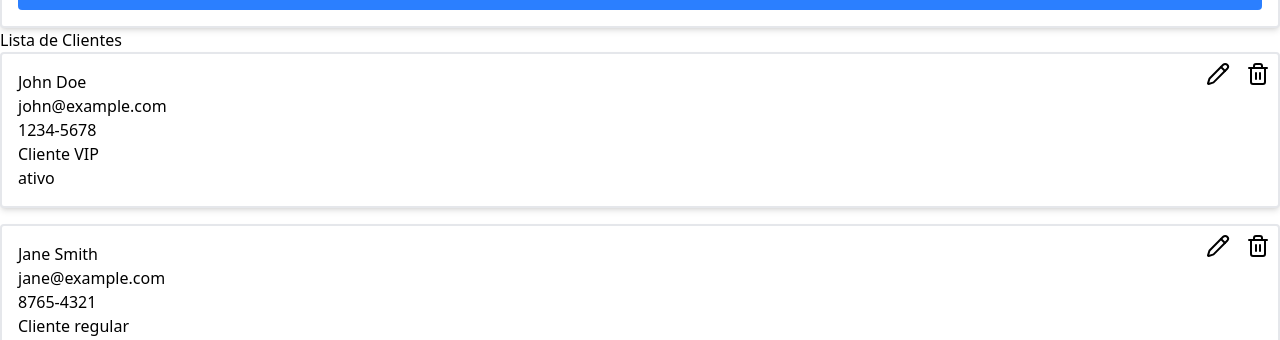
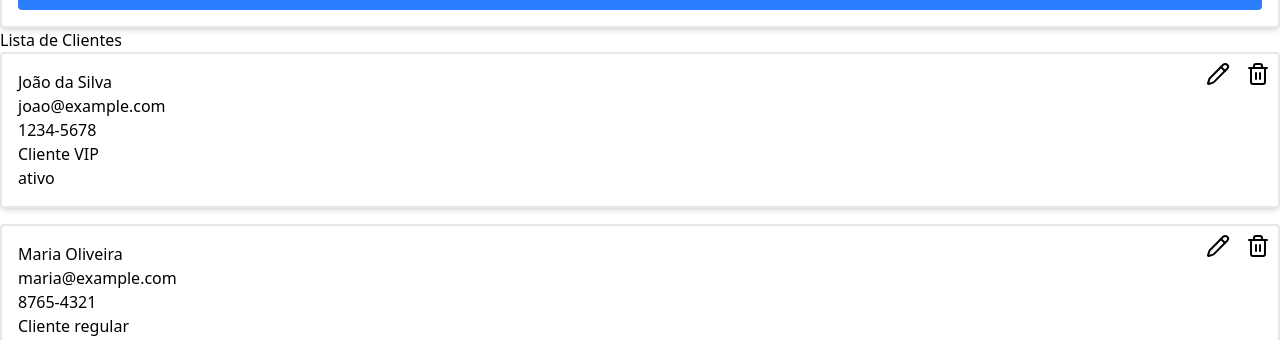
Before and after one commit to guilhermegodoydev/crm, a React (Vite) app: page / in a window 1280 px wide. Shown: the part 416-756 px from the top of the page. Built offline with nearby package versions, Linux system fonts and the light colour scheme.

Commit message:
Adicionando feature de deletar cliente

```diff
--- a/src/App.jsx
+++ b/src/App.jsx
@@ -1,14 +1,35 @@
 import ClienteForm from "./components/ClienteForm";
 import ClienteList from "./components/ClienteList";
+import { useState } from "react";
 
 export default function App() {
+  const [clientes, setClientes] = useState([
+    {
+      id: 1,
+      nome: "João da Silva",
+      email: "joao@example.com",
+      telefone: "1234-5678",
+      observacoes: "Cliente VIP",
+      status: "ativo"
+    },
+    {
+      id: 2,
+      nome: "Maria Oliveira",
+      email: "maria@example.com",
+      telefone: "8765-4321",
+      observacoes: "Cliente regular",
+      status: "inativo"
+    }
+  ]);
+
+  function onDelClienteClick(id) {
+    setClientes(clientes.filter(cliente => cliente.id !== id));
+  }
+
   return (
     <div>
       <ClienteForm />
-      <ClienteList clientes={[
-        { id: 1, nome: "John Doe", email: "john@example.com", telefone: "1234-5678", observacoes: "Cliente VIP", status: "ativo" },
-        { id: 2, nome: "Jane Smith", email: "jane@example.com", telefone: "8765-4321", observacoes: "Cliente regular", status: "inativo" }
-      ]} />
+      <ClienteList clientes={clientes} onDelClienteClick={onDelClienteClick} />
     </div>
   )
 }
--- a/src/components/ClienteCard.jsx
+++ b/src/components/ClienteCard.jsx
@@ -1,6 +1,6 @@
 import { Pencil, Trash2 } from "lucide-react";
 
-export default function ClienteCard({ cliente }) {
+export default function ClienteCard({ cliente, onDelClienteClick }) {
     return (
         <div className="relative shadow-md p-4 bg-white rounded-sm border-2 border-gray-200 mb-4">
             <h1>{cliente.nome}</h1>
@@ -10,7 +10,7 @@ export default function ClienteCard({ cliente }) {
             <p>{cliente.status}</p>
             <div className="absolute flex top-2 right-2 gap-4">
                 <Pencil/>
-                <Trash2/>
+                <Trash2 onClick={() => {onDelClienteClick(cliente.id)}}/>
             </div>
         </div>
     )
--- a/src/components/ClienteList.jsx
+++ b/src/components/ClienteList.jsx
@@ -1,11 +1,11 @@
 import ClienteCard from "./ClienteCard";
 
-export default function ClienteList({ clientes }) {
+export default function ClienteList({ clientes, onDelClienteClick }) {
   return (
     <div>
       <h1>Lista de Clientes</h1>
       {clientes.map((cliente) => {
-        return <ClienteCard key={cliente.id} cliente={cliente} />;
+        return <ClienteCard key={cliente.id} cliente={cliente} onDelClienteClick={onDelClienteClick} />;
       })}
     </div>
   );
```
